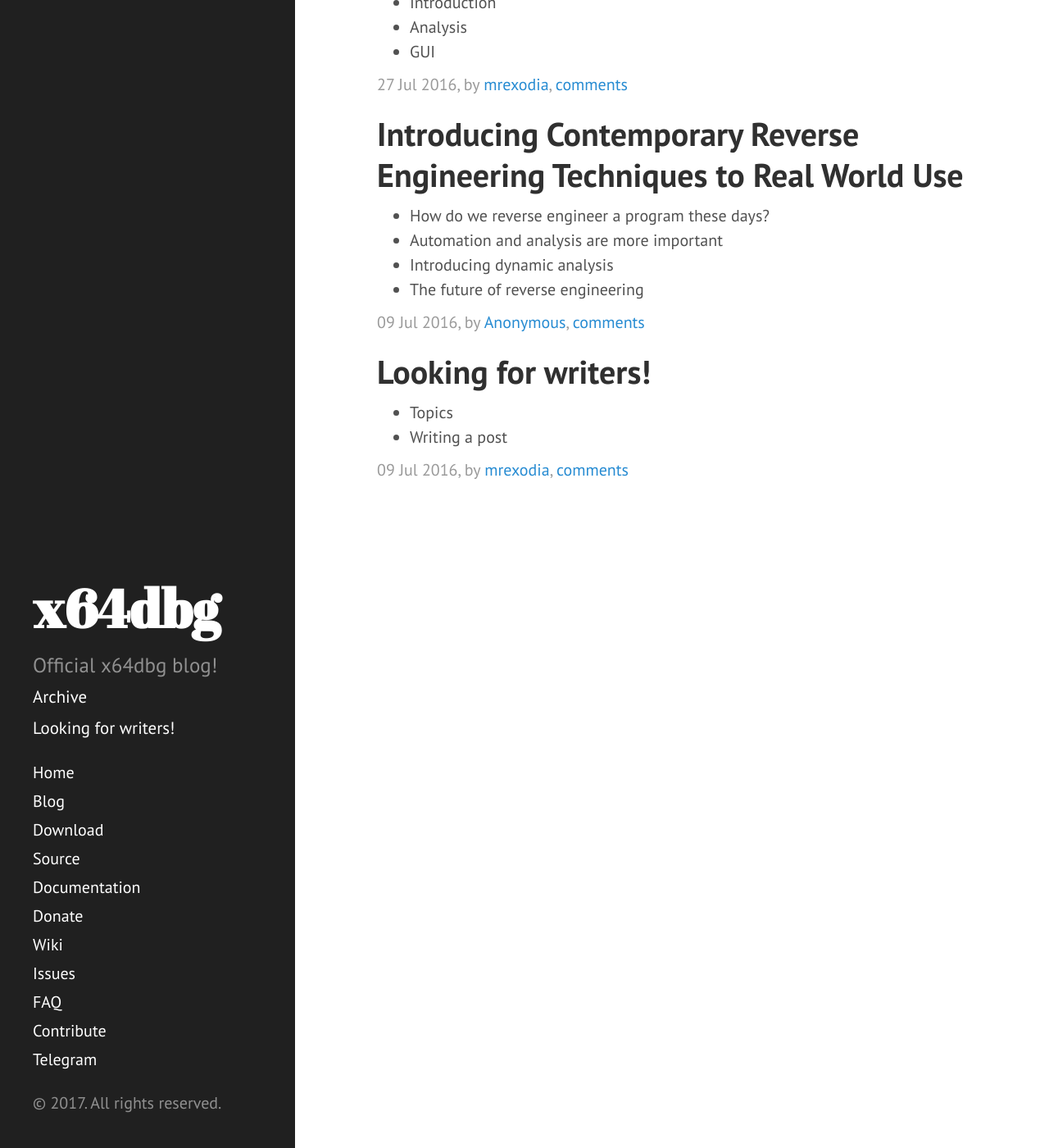
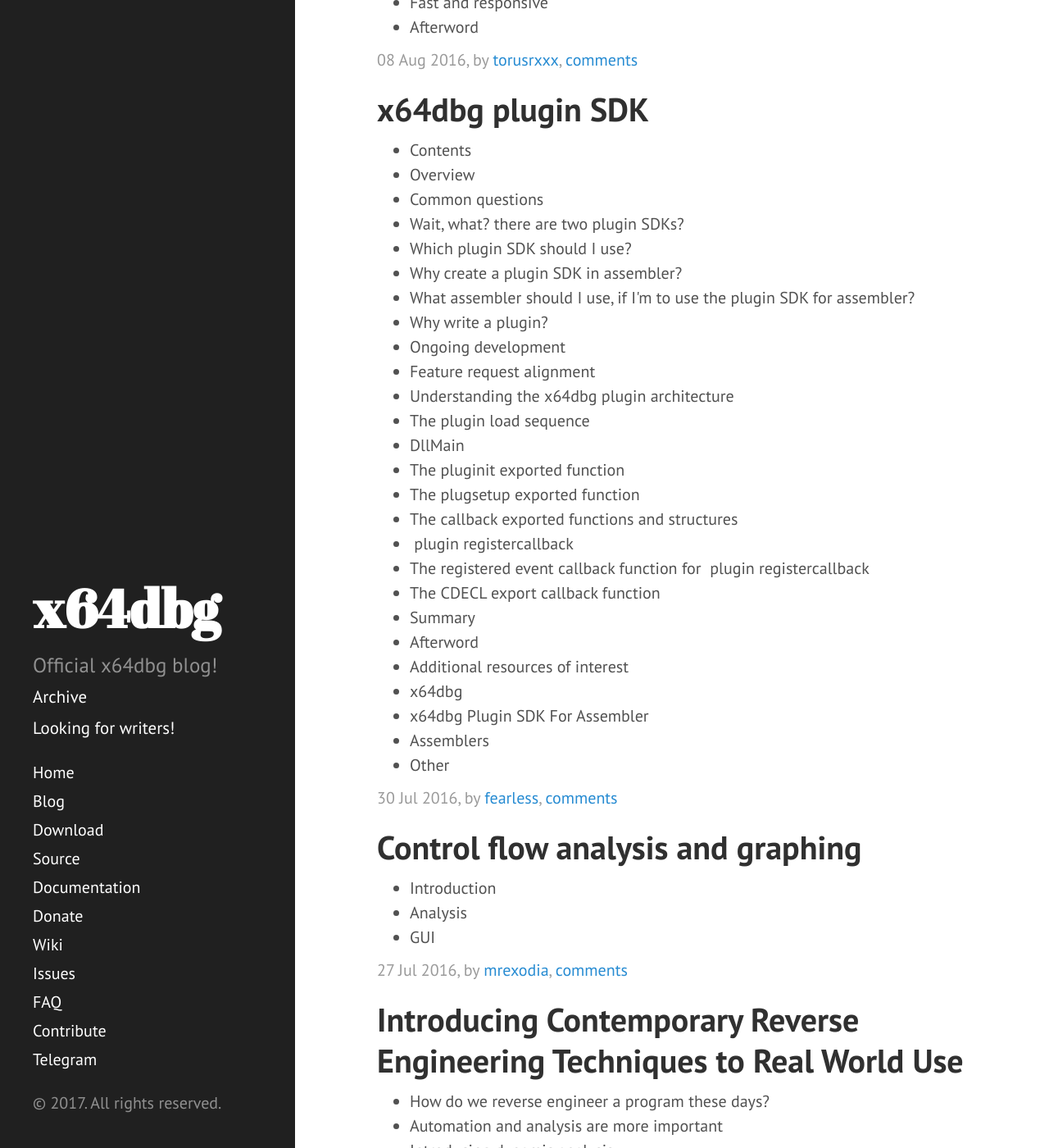
Before and after one commit to x64dbg/blog, a Jekyll site: the page built from archive.html, in a window 1280 px wide and 1400 px high, scrolled down 13172 px. Shown: the whole window at 82% size. Built offline with Jekyll 4.4.1, drawn with Linux system fonts in a browser that asks for light colours; nearby versions of some CDN libraries; comment, search, counter and statistics services are not loaded; some of the changed text lies outside the part shown.

Commit message:
more content

```diff
--- a/_posts/2016-07-30-x64dbg-plugin-sdk.md
+++ b/_posts/2016-07-30-x64dbg-plugin-sdk.md
@@ -3,7 +3,7 @@
 title: x64dbg plugin SDK
 author: fearless
 website: http://www.LetTheLight.in
-contents: ["Contents", "Overview", "Common questions", "Understanding the x64dbg plugin architecture", "The plugin load sequence", "DllMain", "The pluginit exported function", "The plugsetup exported function", "The callback exported functions and structures", "Summary", "Afterword", "Additional resources of interest"]
+contents: ["Contents", "Overview", "Common questions", "Wait, what? there are two plugin SDKs?", "Which plugin SDK should I use?", "Why create a plugin SDK in assembler?", "What assembler should I use, if I'm to use the plugin SDK for assembler?", "Why write a plugin?", "Ongoing development", "Feature request alignment", "Understanding the x64dbg plugin architecture", "The plugin load sequence", "DllMain", "The pluginit exported function", "The plugsetup exported function", "The callback exported functions and structures", "\_plugin\_registercallback", "The registered event callback function for \_plugin\_registercallback", "The CDECL export callback function", "Summary", "Afterword", "Additional resources of interest", "x64dbg", "x64dbg Plugin SDK For Assembler", "Assemblers", "Other"]
 
 ---
 
```
Also changed, not shown: _posts/2016-10-04-architecture-of-x64dbg.md (+1 -1 lines), _posts/2016-10-23-weekly-digest-9.md (+1 -1 lines), _posts/2016-11-24-xanalyzer-reviewed.md (+1 -1 lines), _posts/2016-12-04-type-system.md (+1 -1 lines).
